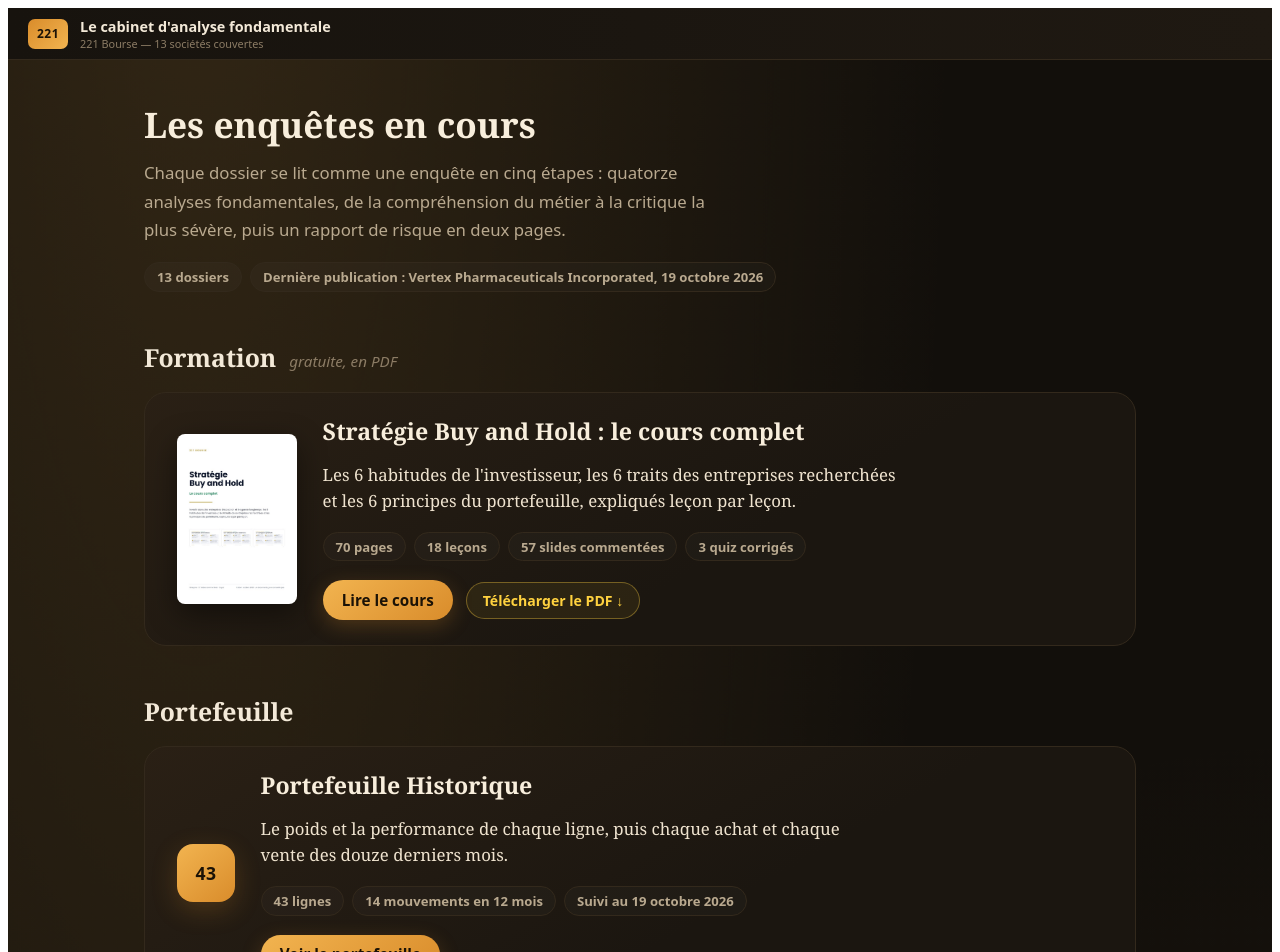
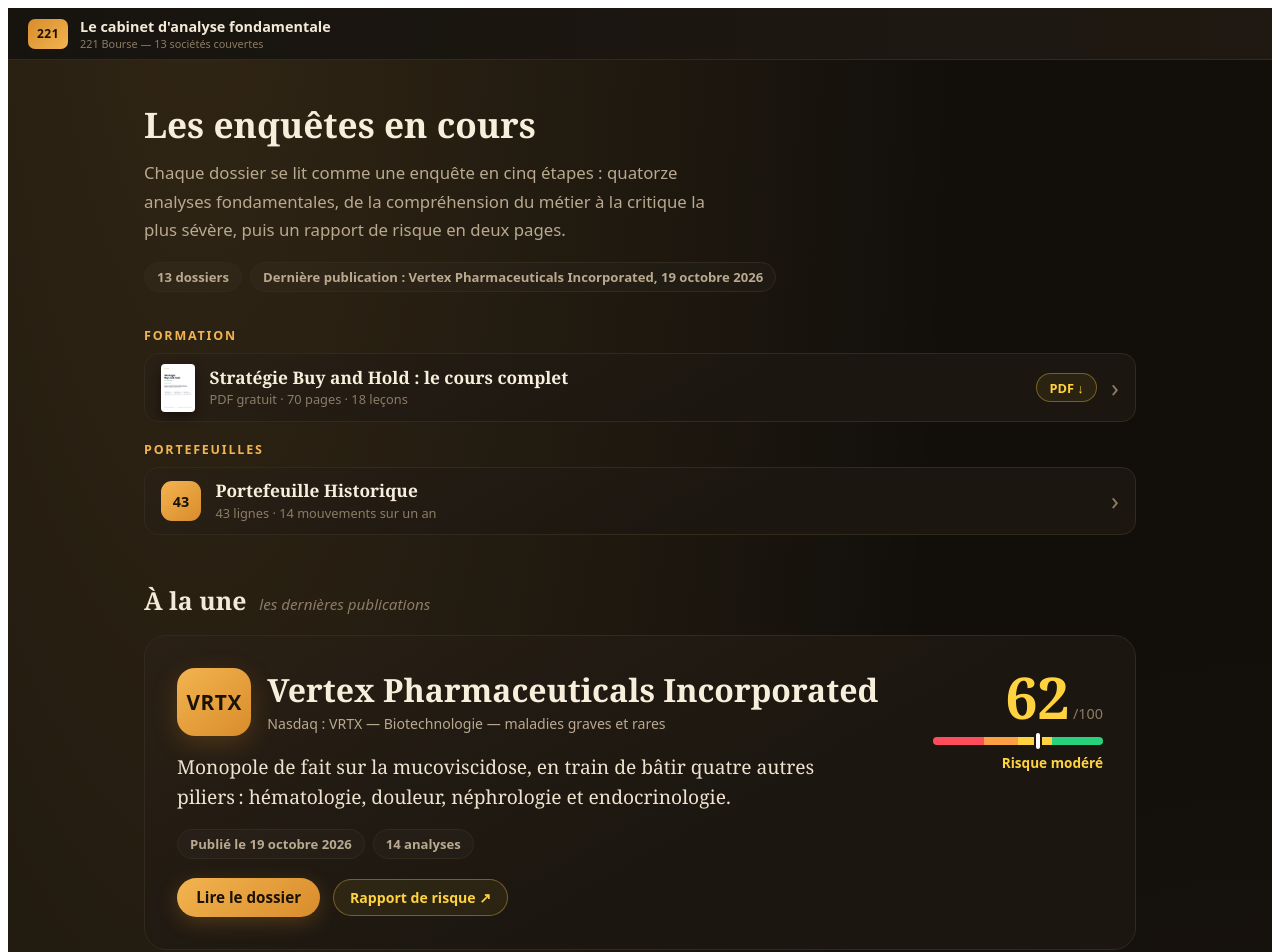
Before and after one commit to Gregangel59/dossier, a React (Vite) app: page / in a window 1280 px wide. Shown: the top 952 px of the page. Built offline with nearby package versions, Linux system fonts and the light colour scheme.

Commit message:
Add files via upload

```diff
--- a/src/pages/Home.jsx
+++ b/src/pages/Home.jsx
@@ -3,6 +3,11 @@
 import { COMPANIES } from "../data/index.js";
 import { COURS } from "./Cours.jsx";
 import { PORTEFEUILLE } from "../data/portefeuille.js";
+
+// Portefeuilles suivis publiquement : ajouter une entrée par portefeuille (lien de sa page + ses données).
+const PORTEFEUILLES = [
+  { name: "Portefeuille Historique", to: "/portefeuille", data: PORTEFEUILLE },
+];
 
 // ============================================================
 //  PAGE D'ACCUEIL DU PORTAIL — palette « sombre chaleureux » (oct. 2026),
@@ -200,50 +205,37 @@
           </div>
         </section>
 
-        <section className="hp-section" aria-labelledby="hp-cours">
-          <h2 id="hp-cours" className="hp-h2">Formation <span className="hp-h2-hint">gratuite, en PDF</span></h2>
-          <article className="hp-course">
-            <img className="hp-course-cover" src={COURS.cover} alt="" width="663" height="937" />
-            <div className="hp-course-main">
-              <h3 className="hp-name">
+        <section className="hp-section hp-compact" aria-labelledby="hp-cours">
+          <h2 id="hp-cours" className="hp-label">Formation</h2>
+          <article className="hp-mini">
+            <img className="hp-mini-cover" src={COURS.cover} alt="" width="663" height="937" />
+            <div className="hp-mini-main">
+              <h3 className="hp-mini-name">
                 <Link to="/cours" className="hp-stretch">{COURS.title} : {COURS.subtitle.toLowerCase()}</Link>
               </h3>
-              <p className="hp-tagline">
-                Les 6 habitudes de l'investisseur, les 6 traits des entreprises recherchées
-                et les 6 principes du portefeuille, expliqués leçon par leçon.
-              </p>
-              <div className="hp-chips">
-                {COURS.facts.map((f) => <span key={f} className="hp-chip">{f}</span>)}
-              </div>
-              <div className="hp-actions">
-                <span className="hp-cta" aria-hidden="true">Lire le cours</span>
-                <a className="hp-report" href={COURS.pdf} download={COURS.downloadName}>Télécharger le PDF ↓</a>
-              </div>
+              <div className="hp-mini-meta">{["PDF gratuit", ...COURS.facts.slice(0, 2)].join(" · ")}</div>
             </div>
+            <a className="hp-report hp-mini-dl" href={COURS.pdf} download={COURS.downloadName}>PDF ↓</a>
+            <span className="hp-chevron" aria-hidden="true">›</span>
           </article>
-        </section>
 
-        <section className="hp-section" aria-labelledby="hp-pf">
-          <h2 id="hp-pf" className="hp-h2">Portefeuille</h2>
-          <article className="hp-course">
-            <div className="hp-badge" aria-hidden="true">{PORTEFEUILLE.lines}</div>
-            <div className="hp-course-main">
-              <h3 className="hp-name">
-                <Link to="/portefeuille" className="hp-stretch">Portefeuille Historique</Link>
-              </h3>
-              <p className="hp-tagline">
-                Le poids et la performance de chaque ligne, puis chaque achat et chaque vente des douze derniers mois.
-              </p>
-              <div className="hp-chips">
-                <span className="hp-chip">{PORTEFEUILLE.lines} lignes</span>
-                <span className="hp-chip">{PORTEFEUILLE.moves.length} mouvements en 12 mois</span>
-                <span className="hp-chip">Suivi au {new Date(PORTEFEUILLE.asOf + "T12:00:00").toLocaleDateString("fr-FR", { day: "numeric", month: "long", year: "numeric" })}</span>
-              </div>
-              <div className="hp-actions">
-                <span className="hp-cta" aria-hidden="true">Voir le portefeuille</span>
-              </div>
-            </div>
-          </article>
+          <h2 id="hp-pf" className="hp-label">Portefeuilles</h2>
+          <div className="hp-mini-grid">
+            {PORTEFEUILLES.map((pf) => (
+              <article key={pf.to} className="hp-mini">
+                <div className="hp-mini-badge" aria-hidden="true">{pf.data.lines}</div>
+                <div className="hp-mini-main">
+                  <h3 className="hp-mini-name">
+                    <Link to={pf.to} className="hp-stretch">{pf.name}</Link>
+                  </h3>
+                  <div className="hp-mini-meta">
+                    {pf.data.lines} lignes · {pf.data.moves.length} mouvements sur un an
+                  </div>
+                </div>
+                <span className="hp-chevron" aria-hidden="true">›</span>
+              </article>
+            ))}
+          </div>
         </section>
 
         {featured.length > 0 && (
@@ -343,6 +335,26 @@
   border:1px solid rgba(255,210,63,.35);background:rgba(255,210,63,.07);border-radius:999px;padding:.5rem 1rem}
 .hp-report:hover{background:rgba(255,210,63,.15)}
 
+/* Bloc compact « Formation » et « Portefeuilles » */
+.hp-compact{margin-top:2.2rem}
+.hp-label{margin:0 0 .55rem;font-size:.78rem;font-weight:700;letter-spacing:1.8px;text-transform:uppercase;color:#f2b450}
+.hp-label + .hp-mini{margin-bottom:1.2rem}
+.hp-mini-grid{display:grid;grid-template-columns:repeat(auto-fit,minmax(300px,1fr));gap:.6rem}
+.hp-mini{position:relative;display:flex;align-items:center;gap:.9rem;min-height:68px;
+  background:linear-gradient(150deg,#2a2015,#1b1610 60%);border:1px solid #33291c;border-radius:14px;padding:.6rem 1rem;
+  transition:border-color .15s ease,background .15s ease}
+.hp-mini:hover{border-color:#f2b45099}
+.hp-mini:focus-within{outline:2px solid #f2b450;outline-offset:3px}
+.hp-mini-cover{flex:none;width:34px;height:auto;border-radius:4px;box-shadow:0 4px 12px rgba(0,0,0,.45)}
+.hp-mini-badge{flex:none;min-width:40px;height:40px;padding:0 .4rem;border-radius:11px;display:flex;align-items:center;justify-content:center;
+  background:linear-gradient(140deg,#f2b450,#d98c2b);color:#1b1206;font-weight:900;font-size:.9rem}
+.hp-mini-main{flex:1;min-width:0}
+.hp-mini-name{margin:0;font-family:Georgia,serif;font-size:1.08rem;font-weight:800;line-height:1.25}
+.hp-mini-name a{color:#f8eedc;text-decoration:none}
+.hp-mini-meta{margin-top:.2rem;font-size:.8rem;color:#8c7c65;line-height:1.35}
+.hp-mini-dl{flex:none;padding:.3rem .75rem;font-size:.8rem}
+.hp-mini:hover .hp-chevron{color:#f2b450}
+
 /* Carte « Formation » */
 .hp-course{position:relative;display:flex;gap:1.6rem;align-items:center;
   background:linear-gradient(150deg,#2a2015,#1b1610 60%);border:1px solid #33291c;border-radius:22px;padding:1.6rem 2rem;
```
